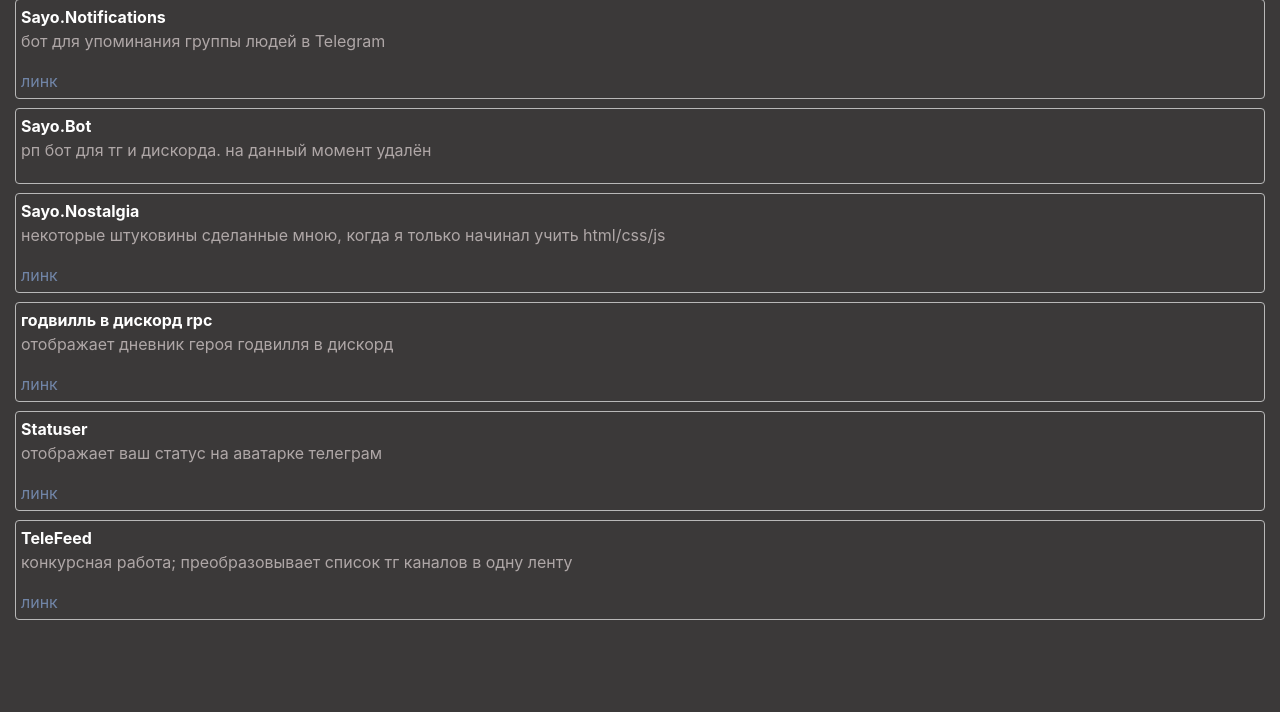
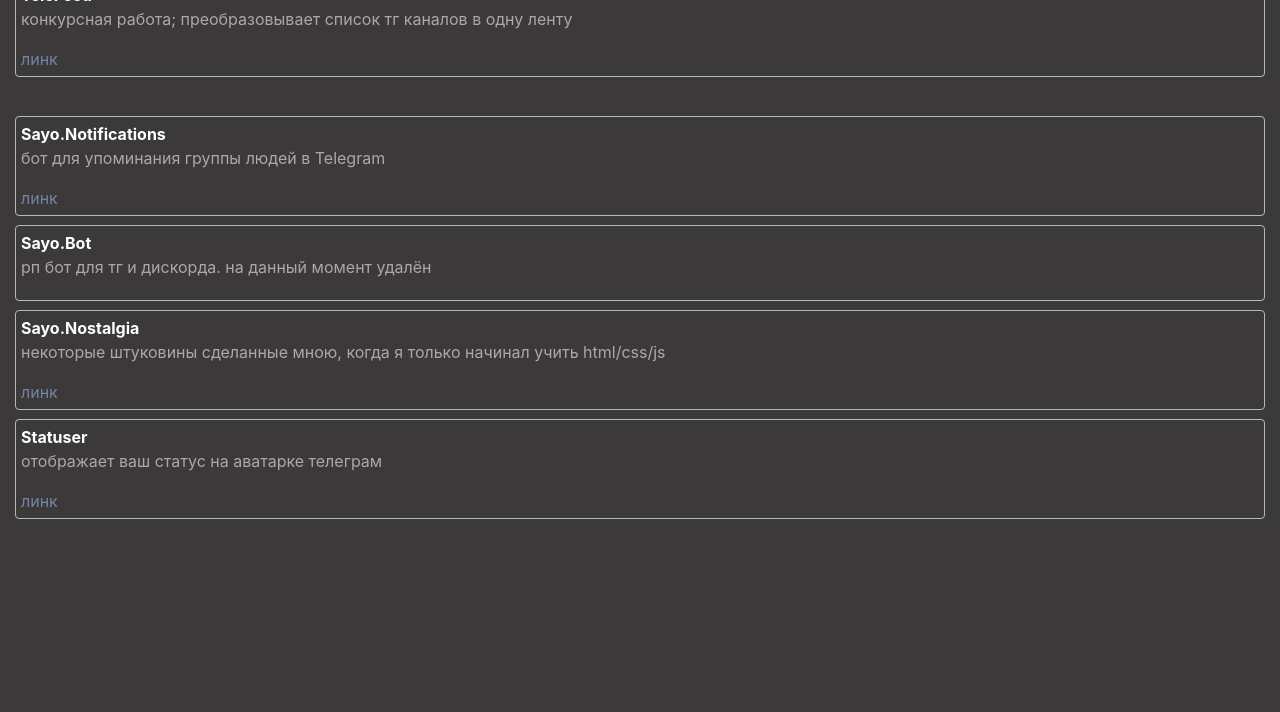
Before and after one commit to sayoligh/sayoligh.github.io, a plain HTML site: page projects.html in a window 1280 px wide. Shown: the part 88-800 px from the top of the page. Drawn offline with nearby package versions, Linux system fonts and the light colour scheme.

Commit message:
Update projects.html

```diff
--- a/projects.html
+++ b/projects.html
@@ -19,7 +19,12 @@
 
 <div class="container-fluid">
     <h1><b><a class="header" href="/">сайолайт</a></b></h1>
-
+    <div class="project">
+        <b>TeleFeed</b>
+        <p class="desc">конкурсная работа; преобразовывает список тг каналов в одну ленту</p>
+        <a target="_blank" class="link" href="https://telefeed-sayo.herokuapp.com/">линк</a>
+    </div>
+    <br>
     <div class="project" id="first">
         <b>Sayo.Notifications</b>
         <p class="desc">бот для упоминания группы людей в Telegram</p>
@@ -37,24 +42,12 @@
         <a target="_blank" class="link" href="https://sayo-nostalgia.github.io/index.html">линк</a>
     </div>
     <br>
-    <div class="project">
-        <b>годвилль в дискорд rpc</b>
-        <p class="desc">отображает дневник героя годвилля в дискорд</p>
-        <a target="_blank" class="link" href="https://github.com/Sayolight/godville-discord-rpc/tree/master">линк</a>
-    </div>
-    <br>
         <div class="project">
         <b>Statuser</b>
         <p class="desc">отображает ваш статус на аватарке телеграм</p>
         <a target="_blank" class="link" href="https://github.com/Sayolight/Statuser">линк</a>
     </div>
     <br>
-        <div class="project">
-        <b>TeleFeed</b>
-        <p class="desc">конкурсная работа; преобразовывает список тг каналов в одну ленту</p>
-        <a target="_blank" class="link" href="https://telefeed-sayo.herokuapp.com/">линк</a>
-    </div>
-    <br>
 </div>
 
 </body>
```
